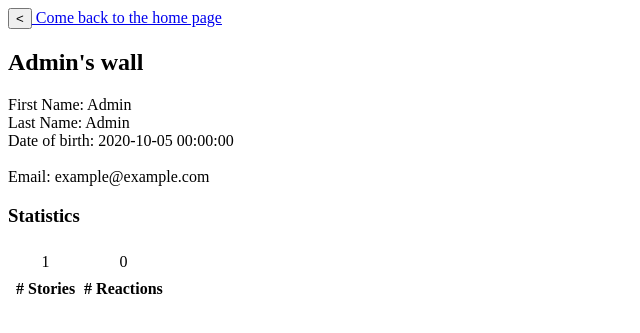
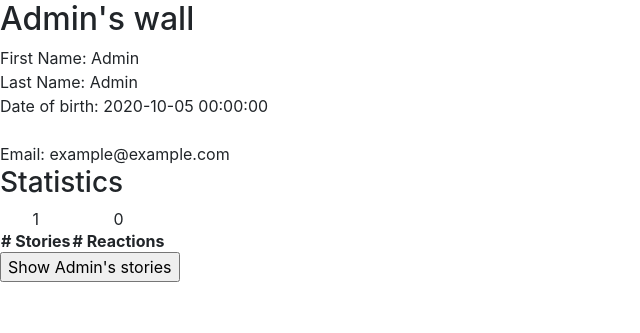
Before and after one commit to GPurgatorio/dice-with-rolls, a Flask app: page /users/1 in a window 1280 px wide. Shown: the top 333 px of the page, without its empty margins (0-640 px from the left). Run offline with Flask 2, Linux system fonts and the light colour scheme; data comes from the database, SQL or seed files in the repository; data that the repository does not hold is empty; some libraries are stand-ins or nearby versions.

```diff
--- a/monolith/templates/wall.html
+++ b/monolith/templates/wall.html
@@ -1,11 +1,18 @@
 <html>
+<head>
+<link rel="stylesheet" href="https://stackpath.bootstrapcdn.com/bootstrap/4.3.1/css/bootstrap.min.css" integrity="sha384-ggOyR0iXCbMQv3Xipma34MD+dH/1fQ784/j6cY/iJTQUOhcWr7x9JvoRxT2MZw1T" crossorigin="anonymous">
+</head>
     <body>
-        <a href="/"><a href="/stories"><button><</button> Come back to the home page</a>
         {% if not_found %}
+        <div style="text-align: center; margin-top: 100px;">
+            <h1 style="text-align: center;">:(</h1>
             <h3 style="text-align: center;">Sorry! The user you're looking for doesn't exist!</h3>
+            <br />
+            <a href="/stories" style="text-align: center;"><button type="button" class="btn btn-primary">Come back</button></a>
+        </div>
         {% else %}
         {% if my_wall %}
-        		<h2> {{user_info.firstname}}'s wall </h2>
+        	<h2>{{user_info.firstname}}'s wall</h2>
             First Name: {{user_info.firstname}} <br>
             Last Name: {{user_info.lastname}} <br>
             Date of birth: {{user_info.dateofbirth}} <br> <br>
@@ -26,6 +33,8 @@
                     <td><b>Avg dice per story</b></td>
                 </tr>
             </table>
+            <a class="pure-button" href="users/{{user_info.id}}/stories"><span class="book-open">My stories</span></a>
+            <a class="pure-button" href="users/{{user_info.id}}/drafts"><span class="firstdraft">My drafts</span></a>
         {% else %}
             <h2> {{user_info.firstname}}'s wall </h2>
             First Name: {{user_info.firstname}} <br>
@@ -44,6 +53,9 @@
                     <td><b># Reactions</b></td>
                 </tr>
             </table>
+            <form action="" method="get">
+                <input type="submit" value="Show {{user_info.firstname}}'s stories" />
+            </form>
         {% endif %}
         {% endif %}
     </body>
```
Also changed, not shown: monolith/views/tests/test_stories.py (+21 -1 lines), monolith/views/tests/test_users.py (+36 -1 lines).
